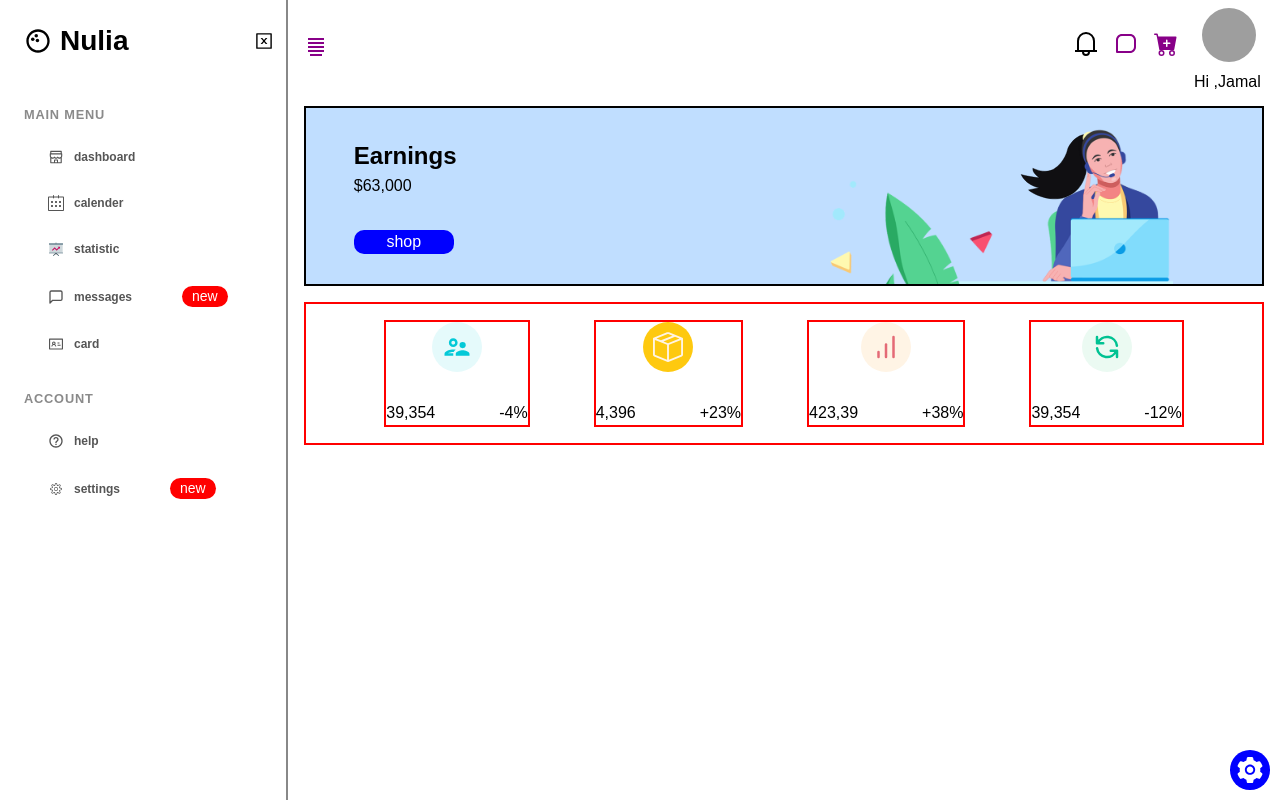
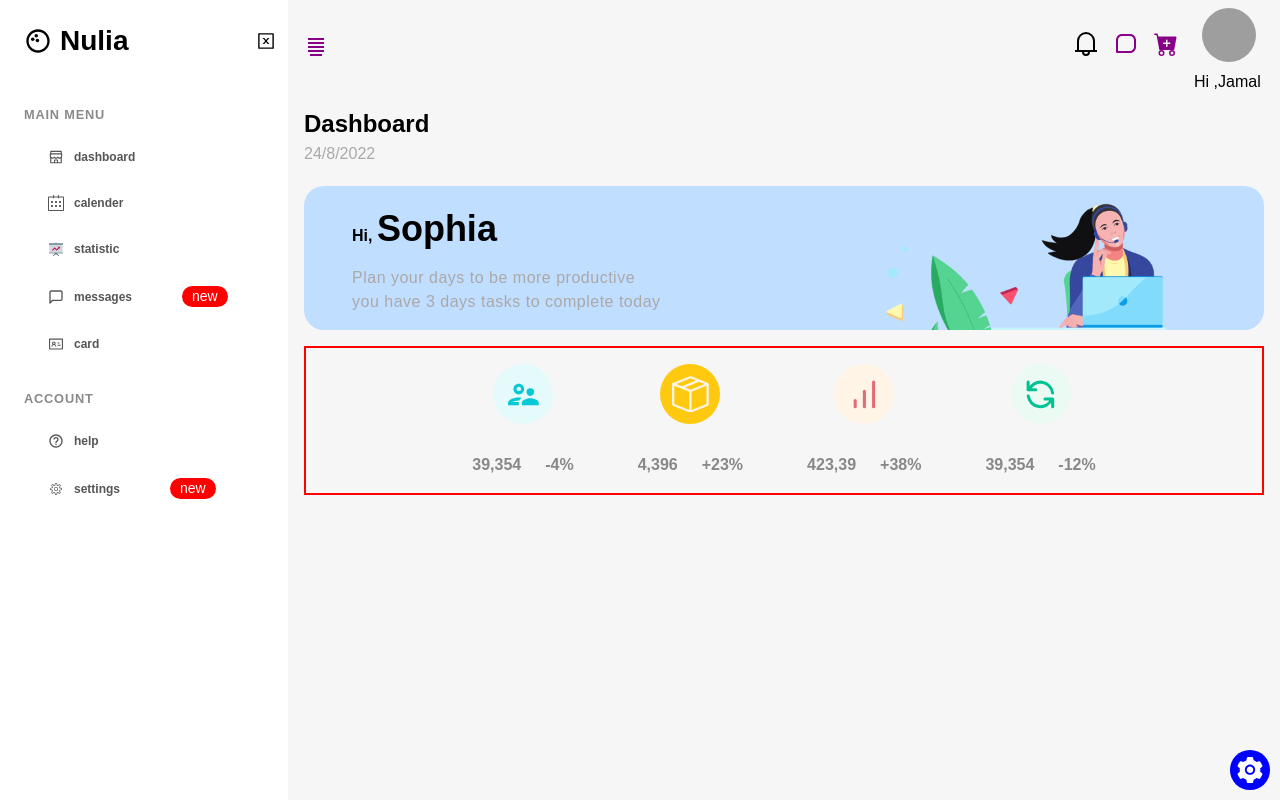
Before and after one commit to jamalEden3/react-crud, a React (Create React App) app: page / in a window 1280 px wide. Built offline with nearby package versions, Linux system fonts and the light colour scheme; grey boxes are pictures that could not be loaded.

Commit message:
add banner section

```diff
--- a/src/App.js
+++ b/src/App.js
@@ -1,7 +1,7 @@
 import styled from 'styled-components';
 
 import { Sidebar, Navbar } from './components';
-import { Ecommerce } from './pages'
+import { Dashboard } from './pages'
 
 
 
@@ -45,8 +45,8 @@ function App() {
 
           <Routes>
             {/* dashboard */}
-            <Route path="/" element={<Ecommerce />} />
-            <Route path='/ecommrce' element={<Ecommerce />} />
+            <Route path="/" element={<Dashboard />} />
+            <Route path='/dashboard' element={<Dashboard />} />
           </Routes>
           </div>{/* navbar div */}
         </Wrapper>
@@ -57,6 +57,7 @@ function App() {
 const Wrapper = styled.div`
   display: flex;
   position: relative;
+  background-color: #f6f6f6;
 
   .setting-icon {
     bottom: 10px;
@@ -75,7 +76,7 @@ const Wrapper = styled.div`
   }
   .sidebar-visible {
     width: 18rem;
-    border-right: 2px solid #888;
+    background-color: #fff;
   }
 
   .sidebar-invisible {
--- a/src/components/Button.jsx
+++ b/src/components/Button.jsx
@@ -3,13 +3,14 @@ import styled from 'styled-components';
 
 function Button({ bgColor, color, size, borderRad, content }) {
   return (
-    <Wrapper style={{backgroundColor: bgColor, color: color, size: size, borderRadius: borderRad, width: size}}>
+    <Wrapper style={{backgroundColor: bgColor, color: color, borderRadius: borderRad, width: size}}>
       {content}
     </Wrapper>
   )
 }
 
 const Wrapper = styled.button`
-
+  padding: 20px 10px;
+  font-size: 1.2rem;
 `
 export default Button
--- a/src/components/Cart.jsx
+++ b/src/components/Cart.jsx
@@ -8,10 +8,7 @@ function Cart() {
 }
 
 const Wrapper = styled.article`
-  border: 2px solid red;
-  position: absolute;
   width: 100px;
-  height: 100px;
 `
 
 export default Cart
--- a/src/components/Chat.jsx
+++ b/src/components/Chat.jsx
@@ -8,10 +8,7 @@ function Chat() {
 }
 
 const Wrapper = styled.article`
-  border: 2px solid red;
-  position: absolute;
   width: 100px;
-  height: 100px;
 `
 
 export default Chat
--- a/src/components/Navbar.jsx
+++ b/src/components/Navbar.jsx
@@ -8,6 +8,8 @@ import { BiMessageSquare } from "react-icons/bi";
 import { AiOutlineUser } from "react-icons/ai";
 import { GrNotification } from "react-icons/gr";
 import { BsFillCartPlusFill } from "react-icons/bs";
+import { AiOutlineCloseCircle } from "react-icons/ai";
+
 
 /* componnts */
 import { Chat, Cart, Notification, UserProfile } from './index';
@@ -26,7 +28,7 @@ const NavButton = ({color, customFunc, icon}) => (
 
 function Navbar() {
 
-  const { activeMenu, setActiveMenu, handleClicked, btnIsClicked, screenSize, setScreenSize } = useStateContext();
+  const { activeMenu, setActiveMenu, handleClicked, btnIsClicked, screenSize, setScreenSize, resetNavButton } = useStateContext();
 
 
   useEffect(() => {
@@ -66,7 +68,12 @@ function Navbar() {
               color="#808"
               customFunc={() => handleClicked("notification")}
               icon={<GrNotification />} />
-              {btnIsClicked.notification && <Notification className='nav-link' />}
+              {btnIsClicked.notification &&
+              <div className='nav-btn-box flex'>
+                <Notification className='nav-link' />
+                <button onClick={() => resetNavButton("notification")}><AiOutlineCloseCircle /></button>
+              </div>}
+
           </div>
 
           <div className="nav-item">
@@ -74,14 +81,24 @@ function Navbar() {
               color="#808"
               customFunc={() => handleClicked("chat")}
               icon={<BiMessageSquare />} />
-              {btnIsClicked.chat && <Chat className='nav-link' />}
+              {btnIsClicked.chat &&
+              <div className='nav-btn-box flex'>
+                <Chat className='nav-link' />
+                <button onClick={() => resetNavButton("chat")}><AiOutlineCloseCircle /></button>
+              </div>
+              }
           </div>
           <div className="nav-item">
             <NavButton
               color="#808"
               customFunc={() => handleClicked("cart")}
               icon={<BsFillCartPlusFill />} />
-              {btnIsClicked.cart && <Cart className='nav-link' />}
+              {btnIsClicked.cart &&
+              <div className='nav-btn-box flex'>
+                <Cart className='nav-link' />
+                <button onClick={() => resetNavButton("cart")}><AiOutlineCloseCircle /></button>
+              </div>
+              }
           </div>
           <div className='nav-item'>
             <div className='user'>
@@ -128,6 +145,20 @@ const Wrapper = styled.nav`
     .nav-button {
 
     }
+
+    .nav-btn-box {
+      z-index: 99999;
+      border: 3px solid blue;
+      position: absolute;
+      top: 40px;
+      left: 0;
+      background-color: #fff;
+      align-items: flex-start;
+      padding: 1px 20px 10px;
+      border-radius: 2rem 8rem 8rem 9rem / 3rem 11rem 6rem 5rem;
+    }
+
+
 `
 
 export default Navbar
--- a/src/components/Notification.jsx
+++ b/src/components/Notification.jsx
@@ -8,10 +8,7 @@ function Notification() {
 }
 
 const Wrapper = styled.article`
-  border: 2px solid red;
-  position: absolute;
   width: 100px;
-  height: 100px;
 `
 
 export default Notification
--- a/src/contexts/ContextProvider.js
+++ b/src/contexts/ContextProvider.js
@@ -16,8 +16,13 @@ export const ContextProvider = ({ children }) => {
     const [btnIsClicked, setbtnIsClicked] = useState(intialState);
     const [screenSize, setScreenSize] = useState(window.innerWidth);
 
+
     const handleClicked = (clikced) => {
         setbtnIsClicked({...intialState, [clikced]: true});
+    }
+
+    const resetNavButton = (clicked) => {
+        setbtnIsClicked({ ...intialState, [clicked]: false })
     }
 
     /* useEffect(() => {
@@ -34,7 +39,15 @@ export const ContextProvider = ({ children }) => {
 
 
     return (
-        <StateContext.Provider value={{ activeMenu, setActiveMenu, handleClicked, btnIsClicked, screenSize, setScreenSize }}>
+        <StateContext.Provider value={{
+            activeMenu,
+            setActiveMenu,
+            handleClicked,
+            btnIsClicked,
+            screenSize,
+            setScreenSize,
+            resetNavButton,
+            btnIsClicked }}>
             { children }
         </StateContext.Provider>
     )
--- a/src/pages/Ecommerce.jsx
+++ b/src/pages/Dashboard.jsx
@@ -7,22 +7,29 @@ import { earningData } from '../data';
 
 import img from '../assets/welcome-bg.svg';
 
-function Ecommerce() {
+function Dashboard() {
+
+  const current = new Date();
+  const date = `${current.getDate()}/${current.getMonth()+1}/${current.getFullYear()}`;
+
   return (
     <Wrapper>
+      <h1>Dashboard</h1>
+      <p className='date'>{ date }</p>
       <div className='banner-box flex'>
         <div className='banner' style={{ backgroundImage: `url(${img})` }}>
           <div className='flex banner-content'>
-            <div>
-              <h2>Earnings</h2>
-              <p>$63,000</p>
+            <div className='hi-msg'>
+              <h4>Hi, <span className='user-name'>Sophia</span></h4>
+              <p>Plan your days to be more productive</p>
+              <p>you have 3 days tasks to complete today</p>
             </div>
-            <Button
+            {/* <Button
               bgColor="blue"
               color= "#fff"
               content='shop'
               borderRad="10px"
-              size="100px"/>
+              size="100px"/> */}
           </div>
         </div> {/* banner */}
       </div>
@@ -39,7 +46,7 @@ function Ecommerce() {
               >
               {item.icon}
             </button>
-            <div className='flex'>
+            <div className='flex icon-info'>
               <p>
                 <span>{item.amount}</span>
               </p>
@@ -56,15 +63,22 @@ function Ecommerce() {
 
 const Wrapper = styled.div`
   margin-top: 12px;
+  h1 {
+    font-size: 1.5rem
+  }
   .banner-box {
-    border: 2px solid #000;
     background-color: #C0DEFF;
     justify-content: center;
     align-items: center;
+    border-radius: 20px;
+    margin-top: 20px;
   }
 
+  .date {
+    color: #aba8a8;
+  }
   .banner {
-    height: 11rem;
+    height: 9rem;
     background-size: contain;
     width: 100%;
     background-repeat: no-repeat;
@@ -88,6 +102,16 @@ const Wrapper = styled.div`
     --gap: 2rem;
   }
 
+  .hi-msg p {
+    color : #aba8a8;
+    letter-spacing: 0.5px;
+  }
+  .hi-msg h4 {
+    margin-bottom: 10px;
+  }
+  .user-name {
+    font-size: 36px;
+  }
 
   .icons-box {
     border: 2px solid red;
@@ -101,9 +125,9 @@ const Wrapper = styled.div`
 
   .icon-btn {
     border-radius: 50%;
-    width: 50px;
-    height: 50px;
-    font-size: 2rem;
+    width: 60px;
+    height: 60px;
+    font-size: 2.3rem;
     display: flex;
     justify-content: center;
     align-items: center;
@@ -111,10 +135,15 @@ const Wrapper = styled.div`
   }
   .icon-data {
     flex-direction: column;
-    border: 2px solid red;
     align-items: center;
     gap: 1.8rem;
   }
+
+  .icon-info {
+    gap: 1.5rem;
+    color: #888;
+    font-weight: bold;
+  }
 `
 
-export default Ecommerce;
+export default Dashboard;
--- a/src/pages/index.jsx
+++ b/src/pages/index.jsx
@@ -1,2 +1,2 @@
 
-export { default as Ecommerce } from './Ecommerce';
+export { default as Dashboard } from './Dashboard';
```
